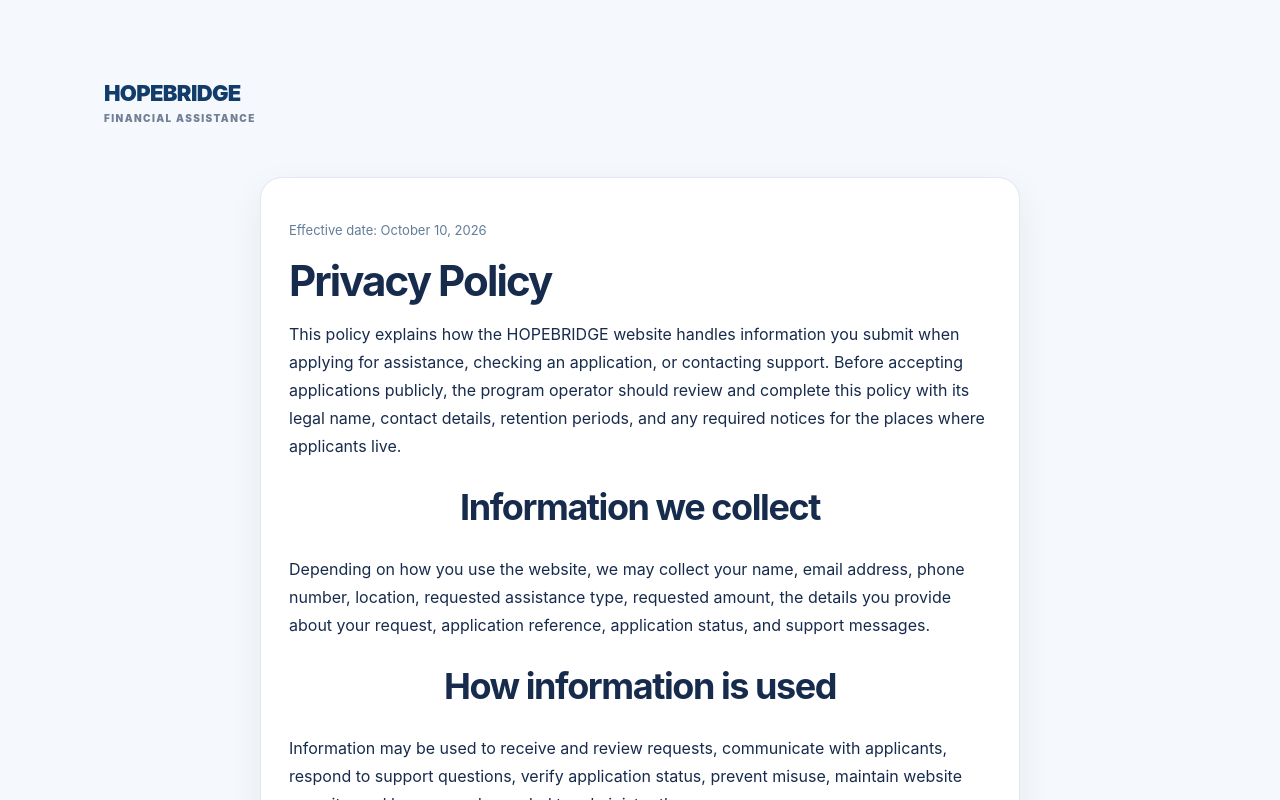
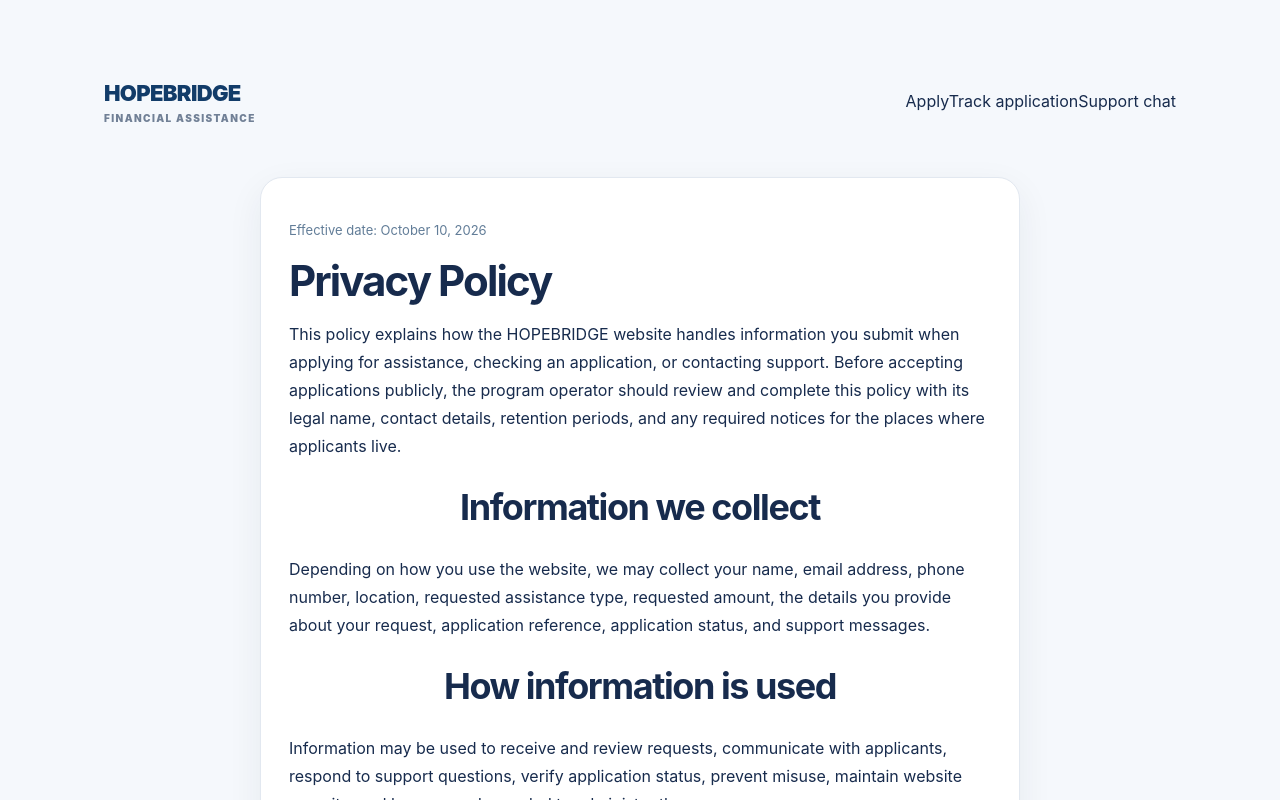
Before and after one commit to agentsarahmitchell56-code/USHopeBridge, a Next.js app: page /privacy in a window 1280 px wide. Shown: the top 800 px of the page. Built offline with nearby package versions, Linux system fonts and the light colour scheme.

Commit message:
Improve legal pages navigation

```diff
--- a/app/privacy/page.tsx
+++ b/app/privacy/page.tsx
@@ -9,10 +9,14 @@ export default function PrivacyPolicyPage() {
   return (
     <main className="section">
       <div className="container">
-        <Link href="/" className="brand">
-          HOPEBRIDGE
-          <span>FINANCIAL ASSISTANCE</span>
-        </Link>
+        <div className="page-brand-row">
+          <Link href="/" className="brand">HOPEBRIDGE<span>FINANCIAL ASSISTANCE</span></Link>
+          <nav className="legal-page-nav" aria-label="Main navigation">
+            <Link href="/apply">Apply</Link>
+            <Link href="/status">Track application</Link>
+            <Link href="/chat">Support chat</Link>
+          </nav>
+        </div>
         <article className="card form-wrap" style={{ lineHeight: 1.75 }}>
           <p style={{ color: "#627d98", fontSize: 13 }}>Effective date: October 10, 2026</p>
           <h1>Privacy Policy</h1>
```
